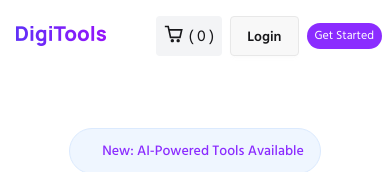
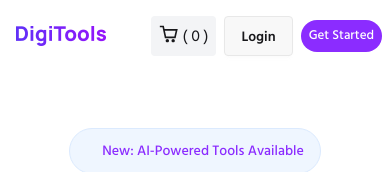
Before and after one commit to eyasinarafat3485-gif/A-06-Digital-Tools, a React (Vite) app: page / in a window 390 px wide. Shown: the top 172 px of the page. Built offline with nearby package versions, Linux system fonts and the light colour scheme.

Commit message:
navbar button check

```diff
--- a/src/components/Navbar/Navbar.jsx
+++ b/src/components/Navbar/Navbar.jsx
@@ -26,7 +26,7 @@ const Navbar = ({cartCount}) => {
                         <CgShoppingCart size={20} />( {cartCount} )
                     </button>
                     <button className='btn'>Login</button>
-                    <button className="bg-[#8B2CFF] text-white px-2 py-1 md:px-6 md:py-2 rounded-full text-[12px]  md:text-lg md:font-semibold hover:bg-[#7006f1] transition cursor-pointer">Get Started
+                    <button className="bg-[#8B2CFF] text-white px-2 py-1.5 md:px-6 md:py-2 rounded-full text-[13px] font-medium md:text-lg md:font-semibold hover:bg-[#7006f1] transition cursor-pointer">Get Started
                     </button>
                 </div>
             </nav>
```
